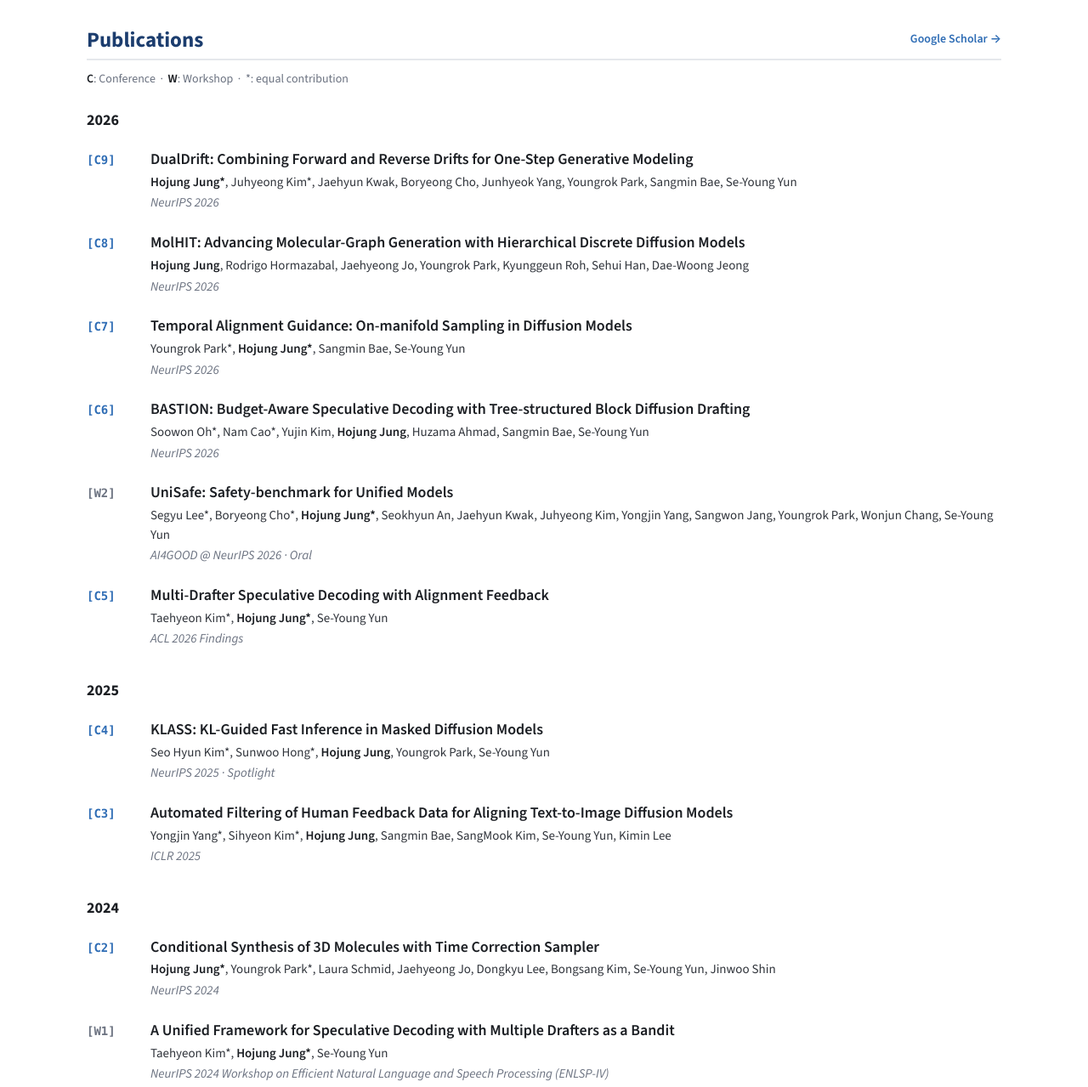
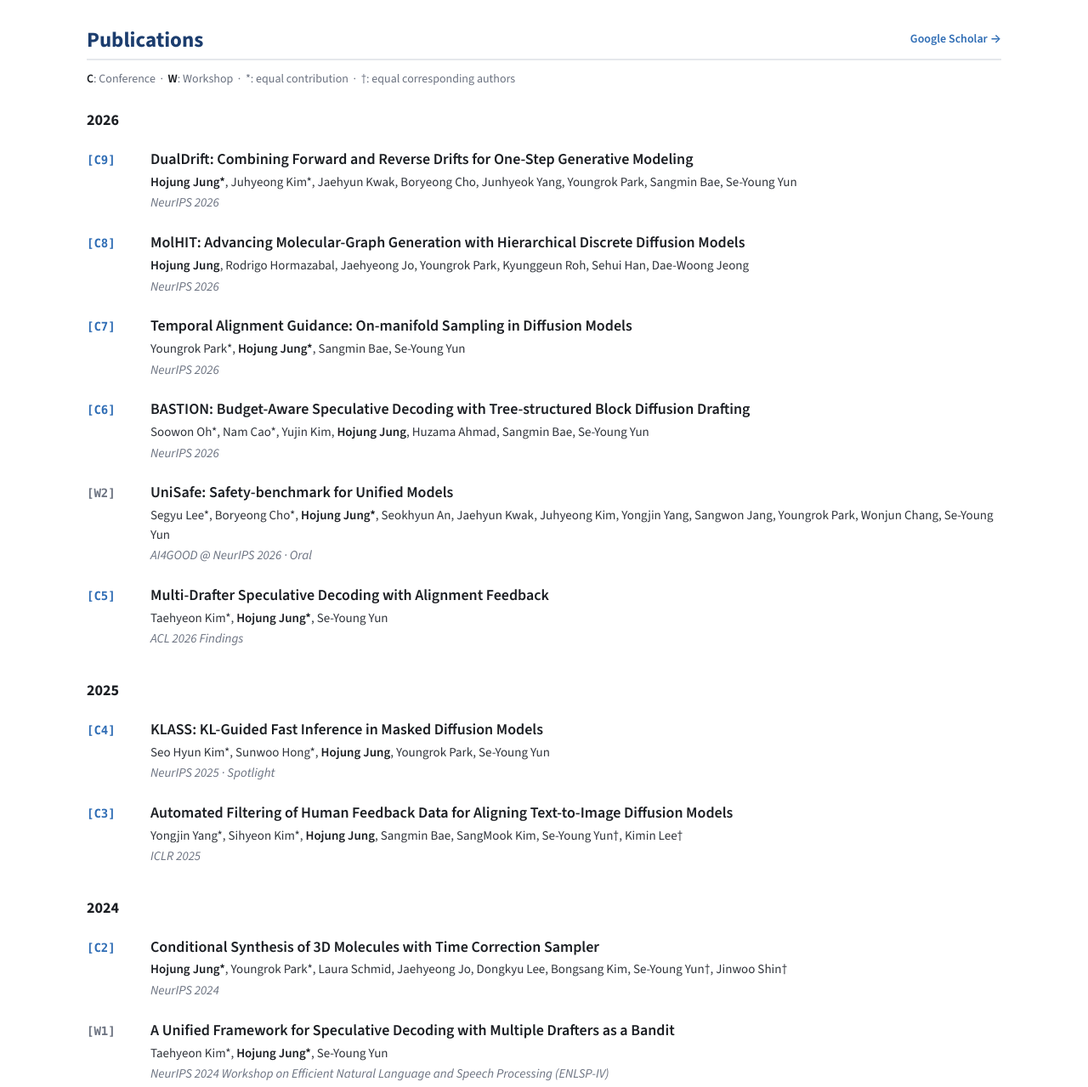
Before and after one commit to cosmosjhj/cosmosjhj.github.io, a plain HTML site: page index.html in a window 1280 px wide. Shown: the part 1239-2518 px from the top of the page at 85% size. Drawn offline with nearby package versions, Linux system fonts and the light colour scheme.

Commit message:
Revise publication notes and add corresponding authors
Updated publication notes and author contributions.

```diff
--- a/index.html
+++ b/index.html
@@ -456,10 +456,15 @@
 
 
     <p class="publication-note">
-      <strong>C</strong>: Conference &nbsp;·&nbsp;
-      <strong>W</strong>: Workshop &nbsp;·&nbsp;
+      <strong>C</strong>: Conference
+      &nbsp;·&nbsp;
+      <strong>W</strong>: Workshop
+      &nbsp;·&nbsp;
       *: equal contribution
+      &nbsp;·&nbsp;
+      †: equal corresponding authors
     </p>
+
 
 
     <!-- ===================================================
@@ -735,8 +740,8 @@
           <strong>Hojung Jung</strong>,
           Sangmin Bae,
           SangMook Kim,
-          Se-Young Yun,
-          Kimin Lee
+          Se-Young Yun†,
+          Kimin Lee†
         </p>
 
         <p class="publication-venue">
@@ -780,8 +785,8 @@
           Jaehyeong Jo,
           Dongkyu Lee,
           Bongsang Kim,
-          Se-Young Yun,
-          Jinwoo Shin
+          Se-Young Yun†,
+          Jinwoo Shin†
         </p>
 
         <p class="publication-venue">
@@ -860,7 +865,6 @@
 
   </section>
 
-
     <!-- =====================================================
          CONTACT
     ====================================================== -->
```
